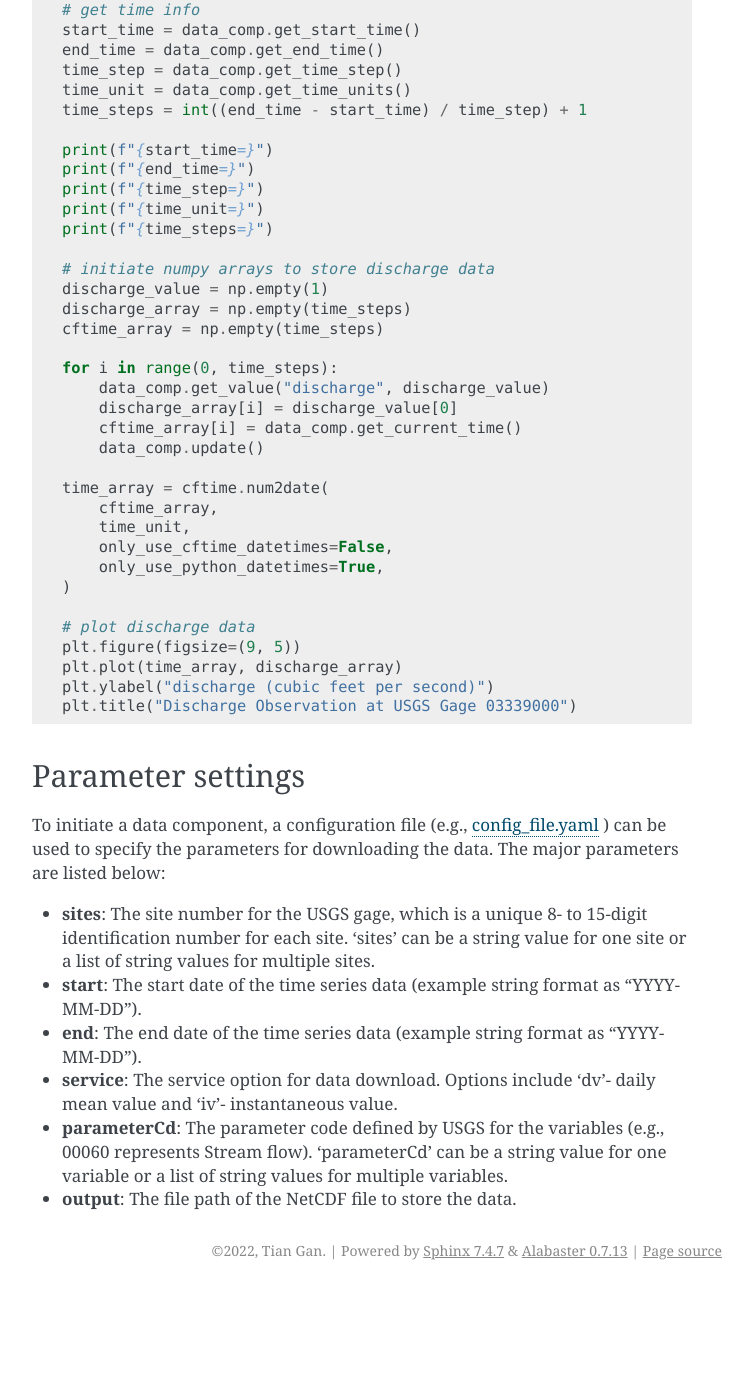
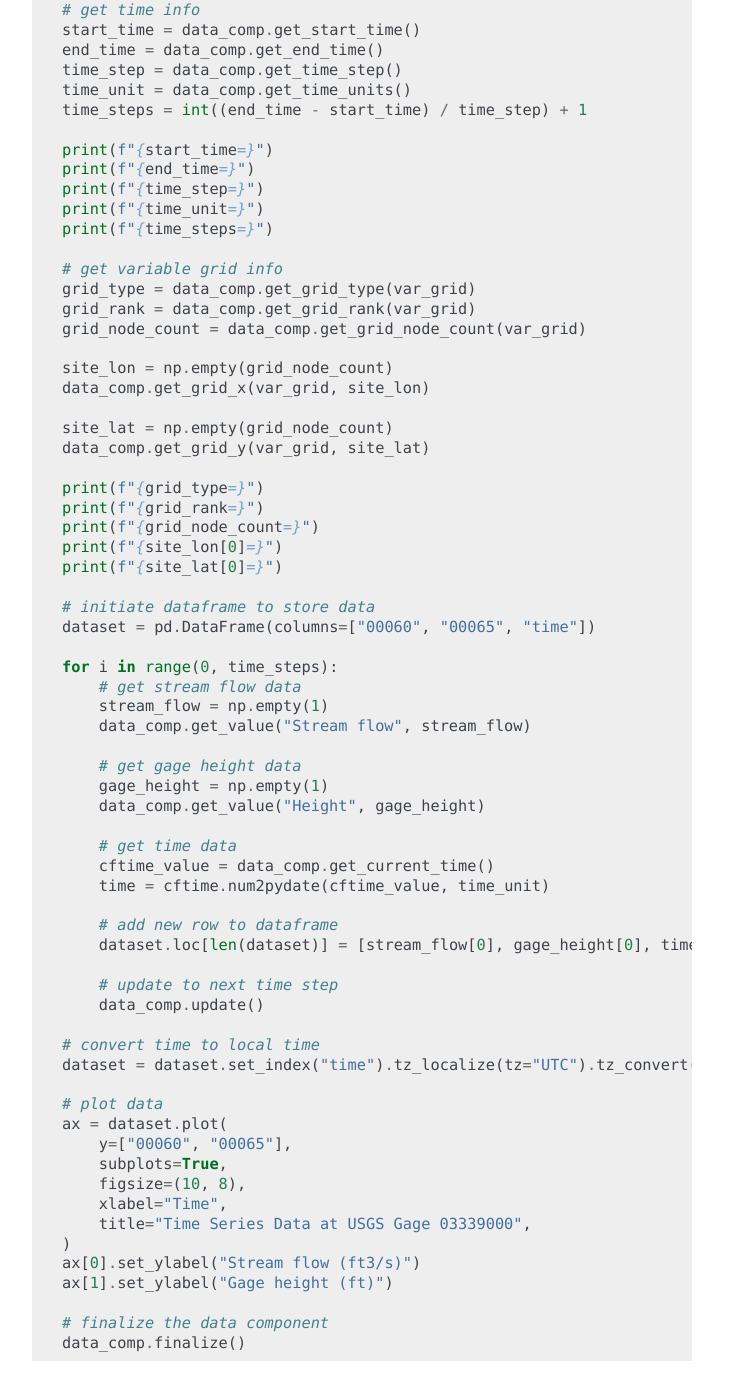
Before and after one commit to gantian127/bmi_nwis, a Sphinx documentation site: the page built from docs/source/index.md, in a window 1280 px wide and 1400 px high, scrolled down 3129 px. Shown: the whole window, without its empty margins (388-1141 px from the left). Built offline with Sphinx 7.4.7, drawn with Linux system fonts in a browser that asks for light colours; before the commit the page ends 4419 px from its top, so only the background shows below that; some of the changed text lies outside the part shown.

Commit message:
update example code in docs

````diff
--- a/docs/source/index.md
+++ b/docs/source/index.md
@@ -60,7 +60,7 @@ dataset = nwis.get_record(
     sites="03339000", service="iv", start="2022-01-01", end="2022-01-03"
 )
 
-# plot discharge data
+# plot data
 ax = dataset.plot(
     y=["00060", "00065"],
     subplots=True,
@@ -78,9 +78,9 @@ ax[1].set_ylabel("Gage height (ft)")
 **Example 2**: use BmiNwis class to download data (Demonstration of how to use BMI).
 
 ```python
-import matplotlib.pyplot as plt
 import numpy as np
 import cftime
+import pandas as pd
 
 from bmi_nwis import BmiNwis
 
@@ -104,7 +104,7 @@ for var_name in data_comp.get_output_var_names():
     print(f"{var_type=}")
     print(f"{var_grid=}")
     print(f"{var_itemsize=}")
-    print(f"{var_nbytes=}")
+    print(f"{var_nbytes=}\n")
 
 # get time info
 start_time = data_comp.get_start_time()
@@ -119,29 +119,61 @@ print(f"{time_step=}")
 print(f"{time_unit=}")
 print(f"{time_steps=}")
 
-# initiate numpy arrays to store discharge data
-discharge_value = np.empty(1)
-discharge_array = np.empty(time_steps)
-cftime_array = np.empty(time_steps)
+# get variable grid info
+grid_type = data_comp.get_grid_type(var_grid)
+grid_rank = data_comp.get_grid_rank(var_grid)
+grid_node_count = data_comp.get_grid_node_count(var_grid)
+
+site_lon = np.empty(grid_node_count)
+data_comp.get_grid_x(var_grid, site_lon)
+
+site_lat = np.empty(grid_node_count)
+data_comp.get_grid_y(var_grid, site_lat)
+
+print(f"{grid_type=}")
+print(f"{grid_rank=}")
+print(f"{grid_node_count=}")
+print(f"{site_lon[0]=}")
+print(f"{site_lat[0]=}")
+
+# initiate dataframe to store data
+dataset = pd.DataFrame(columns=["00060", "00065", "time"])
 
 for i in range(0, time_steps):
-    data_comp.get_value("discharge", discharge_value)
-    discharge_array[i] = discharge_value[0]
-    cftime_array[i] = data_comp.get_current_time()
+    # get stream flow data
+    stream_flow = np.empty(1)
+    data_comp.get_value("Stream flow", stream_flow)
+
+    # get gage height data
+    gage_height = np.empty(1)
+    data_comp.get_value("Height", gage_height)
+
+    # get time data
+    cftime_value = data_comp.get_current_time()
+    time = cftime.num2pydate(cftime_value, time_unit)
+
+    # add new row to dataframe
+    dataset.loc[len(dataset)] = [stream_flow[0], gage_height[0], time]
+
+    # update to next time step
     data_comp.update()
 
-time_array = cftime.num2date(
-    cftime_array,
-    time_unit,
-    only_use_cftime_datetimes=False,
-    only_use_python_datetimes=True,
+# convert time to local time
+dataset = dataset.set_index("time").tz_localize(tz="UTC").tz_convert(tz="US/Central")
+
+# plot data
+ax = dataset.plot(
+    y=["00060", "00065"],
+    subplots=True,
+    figsize=(10, 8),
+    xlabel="Time",
+    title="Time Series Data at USGS Gage 03339000",
 )
+ax[0].set_ylabel("Stream flow (ft3/s)")
+ax[1].set_ylabel("Gage height (ft)")
 
-# plot discharge data
-plt.figure(figsize=(9, 5))
-plt.plot(time_array, discharge_array)
-plt.ylabel("discharge (cubic feet per second)")
-plt.title("Discharge Observation at USGS Gage 03339000")
+# finalize the data component
+data_comp.finalize()
 ```
 
 ## Parameter settings
````
Also changed, not shown: README.md (+1 -1 lines).
